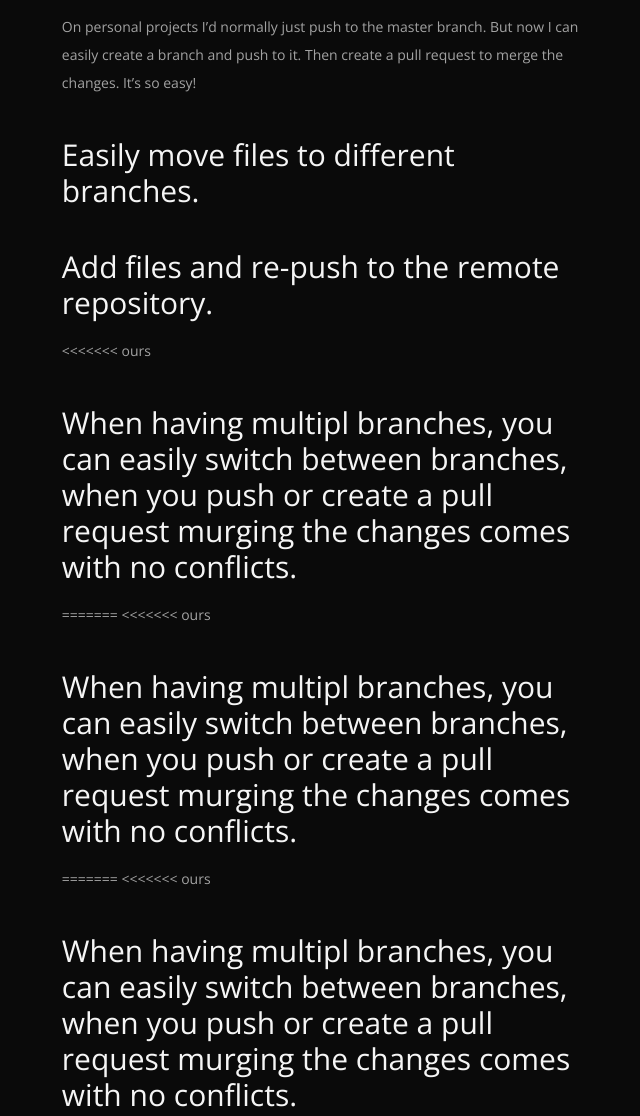
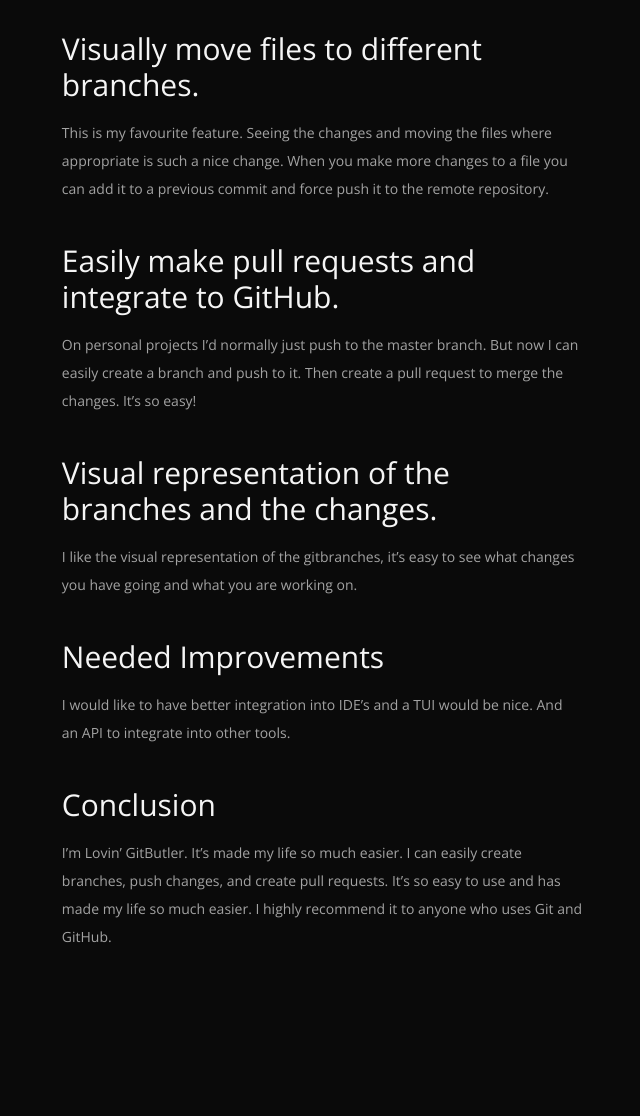
Before and after one commit to gavdaly/gavdaly, an Astro site: page /posts/lovin-git-butler in a window 1280 px wide. Shown: the part 935-2051 px from the top of the page, without its empty margins (318-958 px from the left). After the commit the page ends 1990 px from the top, so only its background shows below. Built offline with nearby package versions, Linux system fonts and the light colour scheme; Astro itself is replaced by a stand-in of ours.

Commit message:
feat: Update GitButler post content and fix typos

```diff
--- a/src/content/posts/lovin-git-butler.md
+++ b/src/content/posts/lovin-git-butler.md
@@ -2,7 +2,7 @@
 title: "Lovin' GitButler"
 publishedAt: 2024-09-23
 description: "I've Started Using GitButler and I'm Lovin' It!"
-postState: "draft"
+postState: "idea"
 ---
 
 ## Headless Branches and Improving GIT?
@@ -13,30 +13,22 @@ Then heard on the changelog podcast about GitButler. I decided to give it a try.
 
 ![image of gitbutler](./lovin-git-butler.png)
 
+## Visually move files to different branches.
+
+This is my favourite feature. Seeing the changes and moving the files where appropriate is such a nice change. When you make more changes to a file you can add it to a previous commit and force push it to the remote repository.
+
 ## Easily make pull requests and integrate to GitHub.
 
 On personal projects I'd normally just push to the master branch. But now I can easily create a branch and push to it. Then create a pull request to merge the changes. It's so easy!
 
-## Easily move files to different branches.
+## Visual representation of the branches and the changes.
 
-## Add files and re-push to the remote repository.
+I like the visual representation of the gitbranches, it's easy to see what changes you have going and what you are working on.
 
-<<<<<<< ours
-## When having multipl branches, you can easily switch between branches, when you push or create a pull request murging the changes comes with no conflicts.
-=======
-<<<<<<< ours
-## When having multipl branches, you can easily switch between branches, when you push or create a pull request murging the changes comes with no conflicts.
-=======
-<<<<<<< ours
-## When having multipl branches, you can easily switch between branches, when you push or create a pull request murging the changes comes with no conflicts.
-=======
-## When having multiple branches, you can easily switch between branches, when you push or create a pull request murging the changes comes with no conflicts.
+## Needed Improvements
 
-## Visual representation of the branches and the changes.
+I would like to have better integration into IDE's and a TUI would be nice. And an API to integrate into other tools.
 
 ## Conclusion
 
 I'm Lovin' GitButler. It's made my life so much easier. I can easily create branches, push changes, and create pull requests. It's so easy to use and has made my life so much easier. I highly recommend it to anyone who uses Git and GitHub.
->>>>>>> theirs
->>>>>>> theirs
->>>>>>> theirs
```
Also changed, not shown: src/content/posts/lovin-git-butler.png (added), 1 other file.
